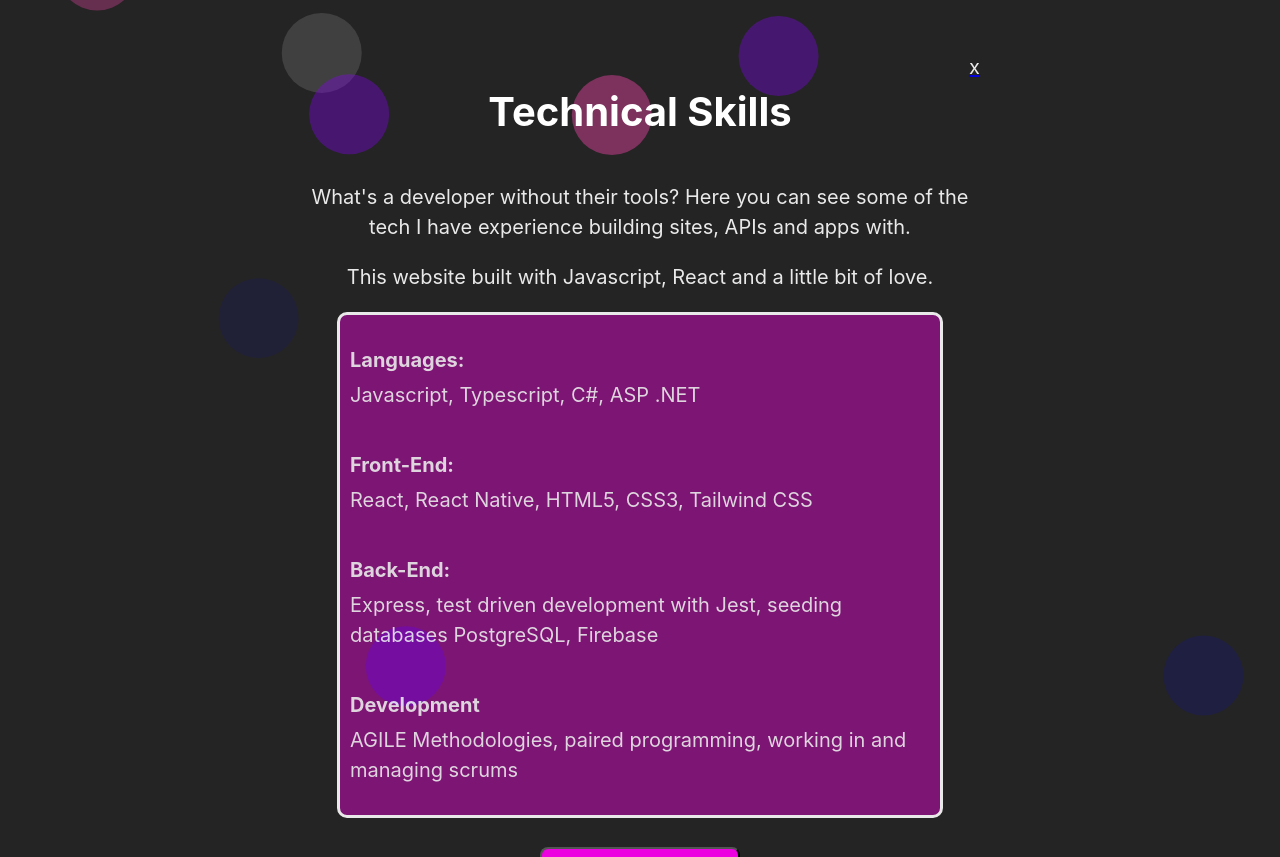
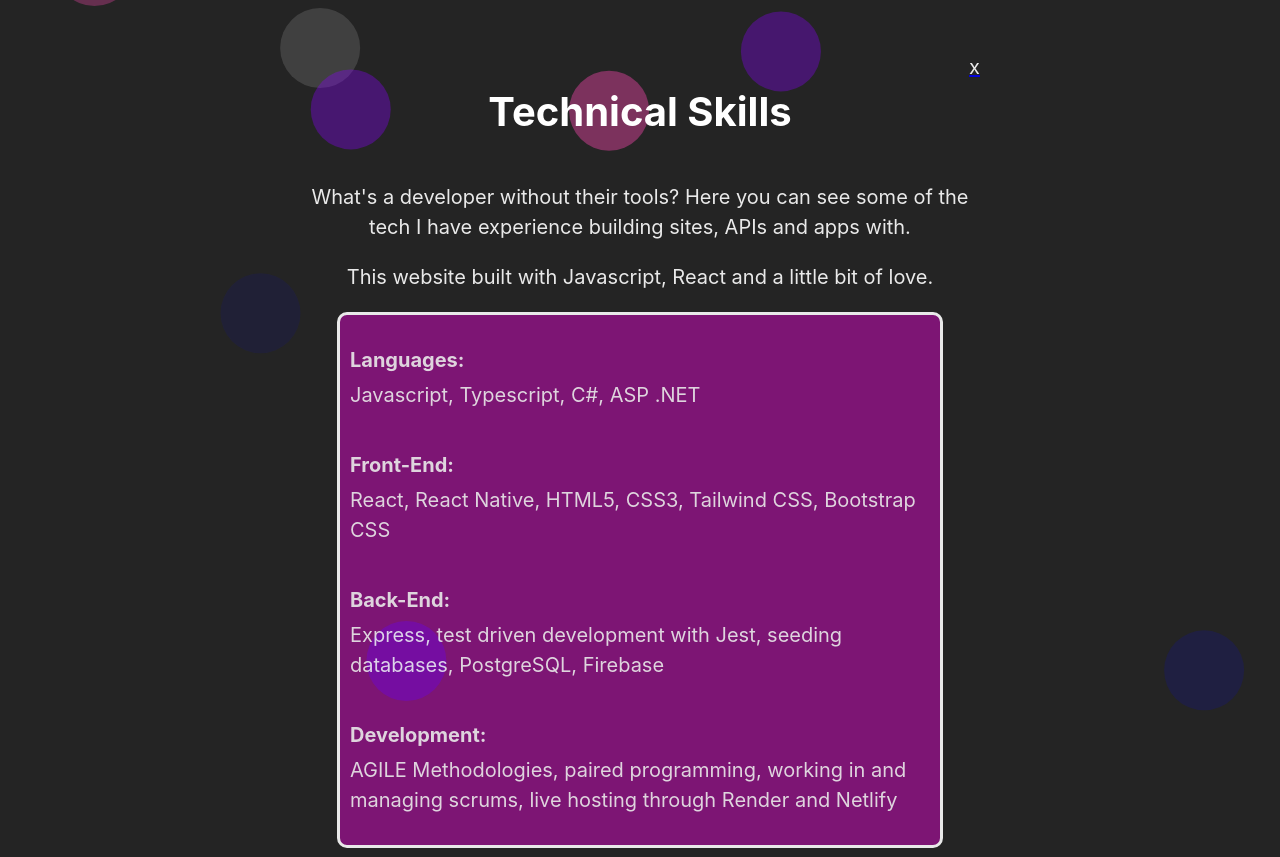
Before and after one commit to DanielCouperthwaite/urban-health, a React (Vite) app: page /tech in a window 1280 px wide. Shown: the top 857 px of the page. Built offline with nearby package versions, Linux system fonts and the light colour scheme.

Commit message:
alter tech text format

```diff
--- a/src/Home/Project/Project.css
+++ b/src/Home/Project/Project.css
@@ -13,7 +13,7 @@
 }
 
 .image-holder {
-    width: 100%;
+    width: 80%;
     height: auto;
     margin: auto;
 }
--- a/src/Home/Tech/Tech.jsx
+++ b/src/Home/Tech/Tech.jsx
@@ -50,11 +50,11 @@
                             <p className='tech-span'><strong>Languages: </strong></p>
                             <p className='tech-p'>Javascript, Typescript, C#, ASP .NET</p>
                             <p className='tech-span'><strong>Front-End:</strong></p>
-                            <p className='tech-p'>React, React Native, HTML5, CSS3, Tailwind CSS</p>
+                            <p className='tech-p'>React, React Native, HTML5, CSS3, Tailwind CSS, Bootstrap CSS</p>
                             <p className='tech-span'><strong>Back-End:</strong></p>
-                            <p className='tech-p'>Express, test driven development with Jest, seeding databases PostgreSQL, Firebase</p>
-                            <p className='tech-span'><strong>Development</strong></p>
-                            <p className='tech-p'>AGILE Methodologies, paired programming, working in and managing scrums</p>
+                            <p className='tech-p'>Express, test driven development with Jest, seeding databases, PostgreSQL, Firebase</p>
+                            <p className='tech-span'><strong>Development:</strong></p>
+                            <p className='tech-p'>AGILE Methodologies, paired programming, working in and managing scrums, live hosting through Render and Netlify</p>
                         </div>
 
                         <div>
```
